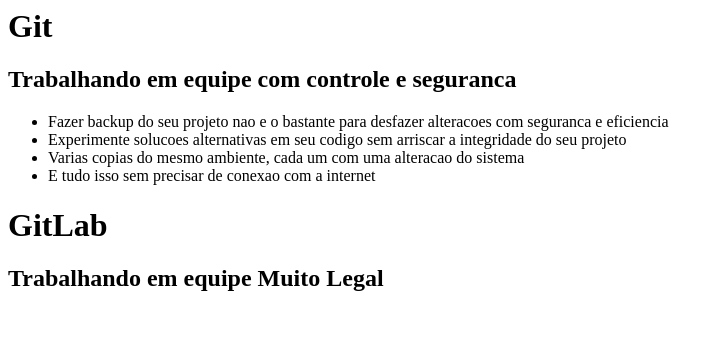
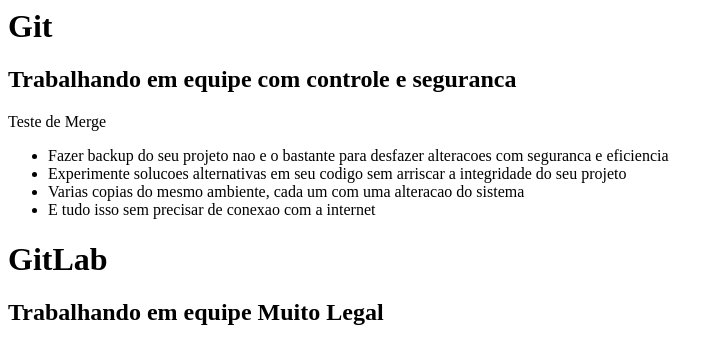
Before and after one commit to PerkinsFerreira/curso-git, a plain HTML site: page index.html in a window 1280 px wide. Shown: the whole page, without its empty margins (0-724 px from the left). Drawn offline with Linux system fonts and the light colour scheme.

Commit message:
Teste de Merge 01

```diff
--- a/index.html
+++ b/index.html
@@ -7,6 +7,7 @@
 	<body>
 		<h1>Git</h1>
 		<h2>Trabalhando em equipe com controle e seguranca</h2>
+                Teste de Merge
 
 		<ul>
 			<li>Fazer backup do seu projeto nao e o bastante para desfazer
```
